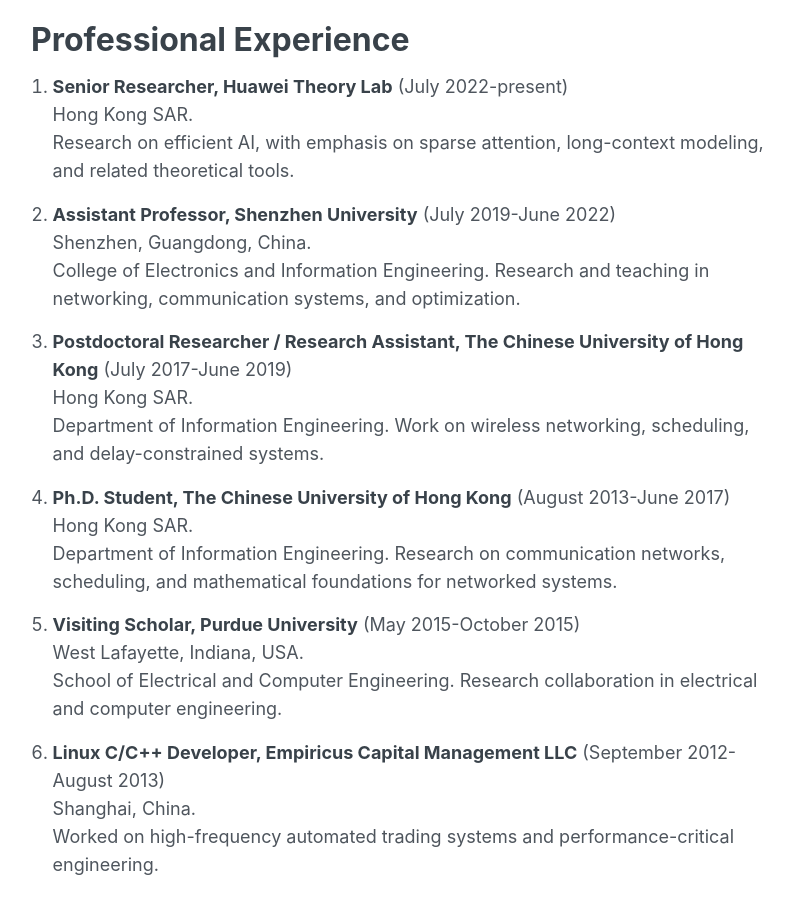
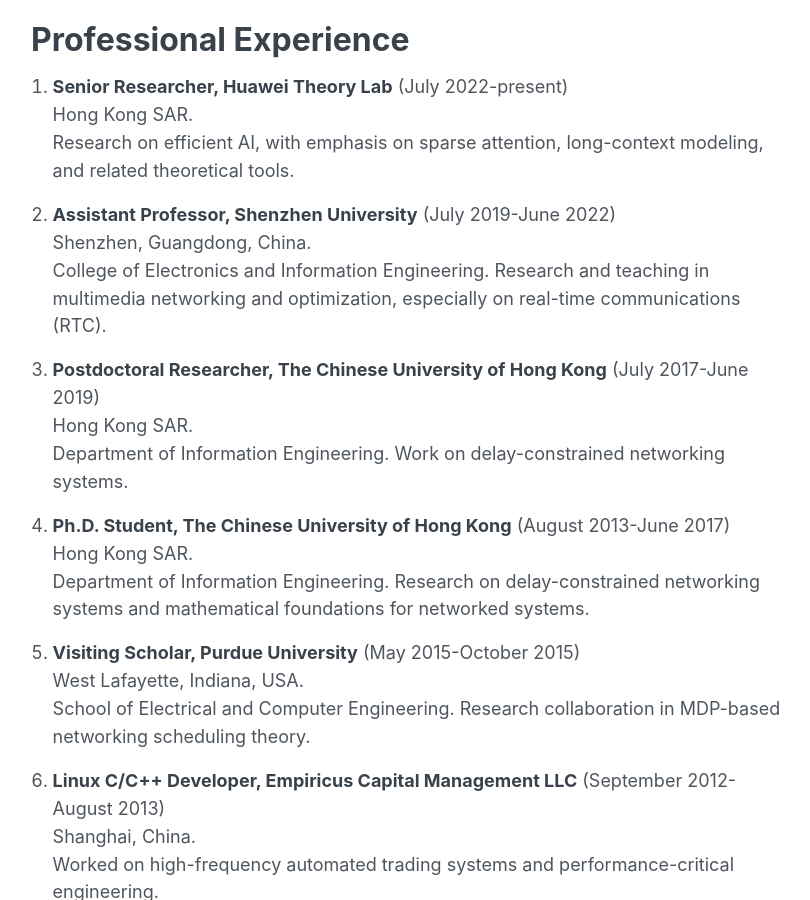
Before and after one commit to leideng/leideng.github.io, a Jekyll site: the page built from experience.md, in a window 1280 px wide and 900 px high, scrolled down 257 px. Shown: the whole window, without its empty margins (49-859 px from the left). Built offline with Jekyll 4.4.1, drawn with Linux system fonts in a browser that asks for light colours.

Commit message:
update experience

```diff
--- a/experience.md
+++ b/experience.md
@@ -14,19 +14,19 @@
 
 2. **Assistant Professor, Shenzhen University** (July 2019-June 2022)
    Shenzhen, Guangdong, China.
-   College of Electronics and Information Engineering. Research and teaching in networking, communication systems, and optimization.
+   College of Electronics and Information Engineering. Research and teaching in multimedia networking and optimization, especially on real-time communications (RTC).
 
-3. **Postdoctoral Researcher / Research Assistant, The Chinese University of Hong Kong** (July 2017-June 2019)
+3. **Postdoctoral Researcher, The Chinese University of Hong Kong** (July 2017-June 2019)
    Hong Kong SAR.
-   Department of Information Engineering. Work on wireless networking, scheduling, and delay-constrained systems.
+   Department of Information Engineering. Work on delay-constrained networking systems.
 
 4. **Ph.D. Student, The Chinese University of Hong Kong** (August 2013-June 2017)
    Hong Kong SAR.
-   Department of Information Engineering. Research on communication networks, scheduling, and mathematical foundations for networked systems.
+   Department of Information Engineering. Research on delay-constrained networking systems and mathematical foundations for networked systems.
 
 5. **Visiting Scholar, Purdue University** (May 2015-October 2015)
    West Lafayette, Indiana, USA.
-   School of Electrical and Computer Engineering. Research collaboration in electrical and computer engineering.
+   School of Electrical and Computer Engineering. Research collaboration in MDP-based networking scheduling theory.
 
 6. **Linux C/C++ Developer, Empiricus Capital Management LLC** (September 2012-August 2013)
    Shanghai, China.
```
